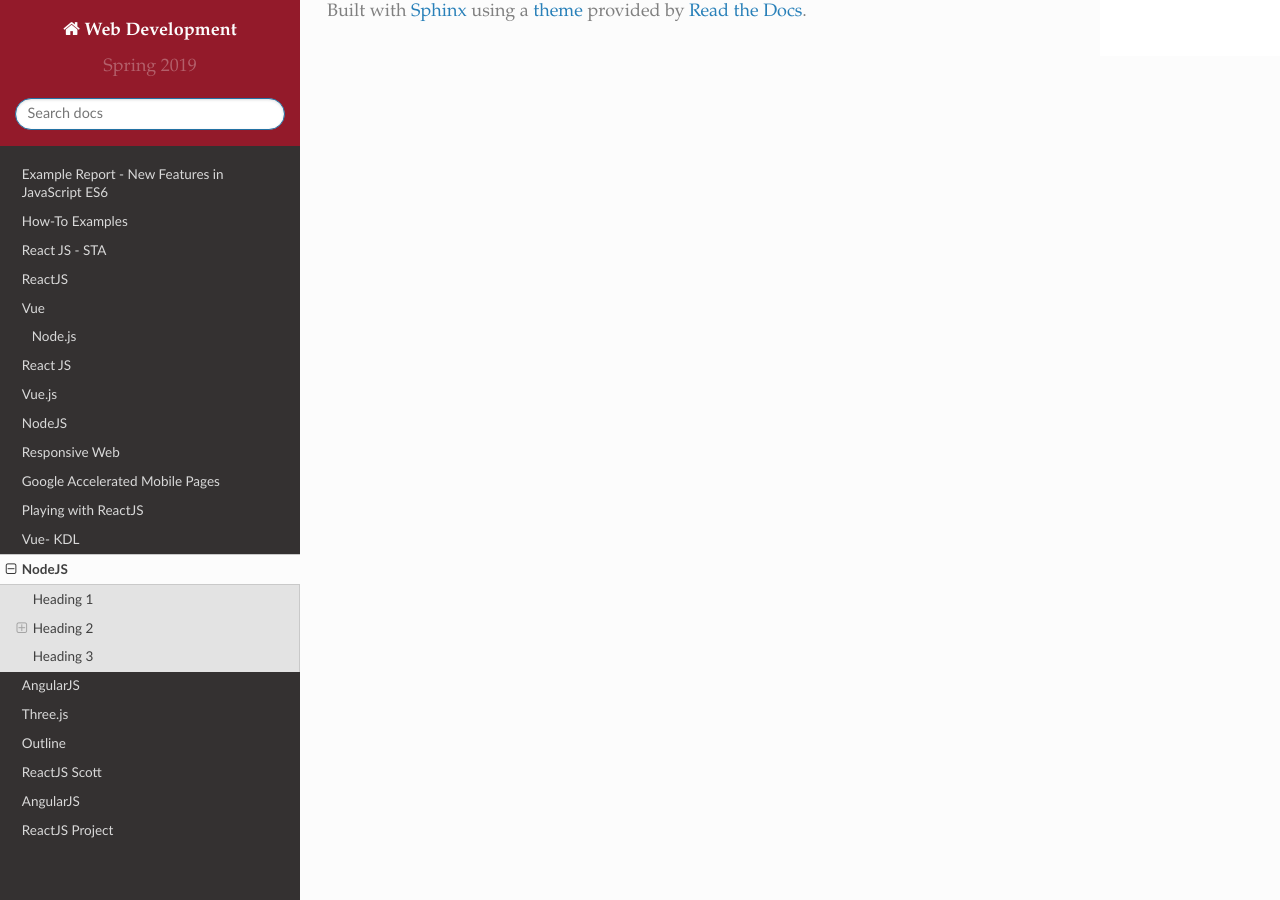
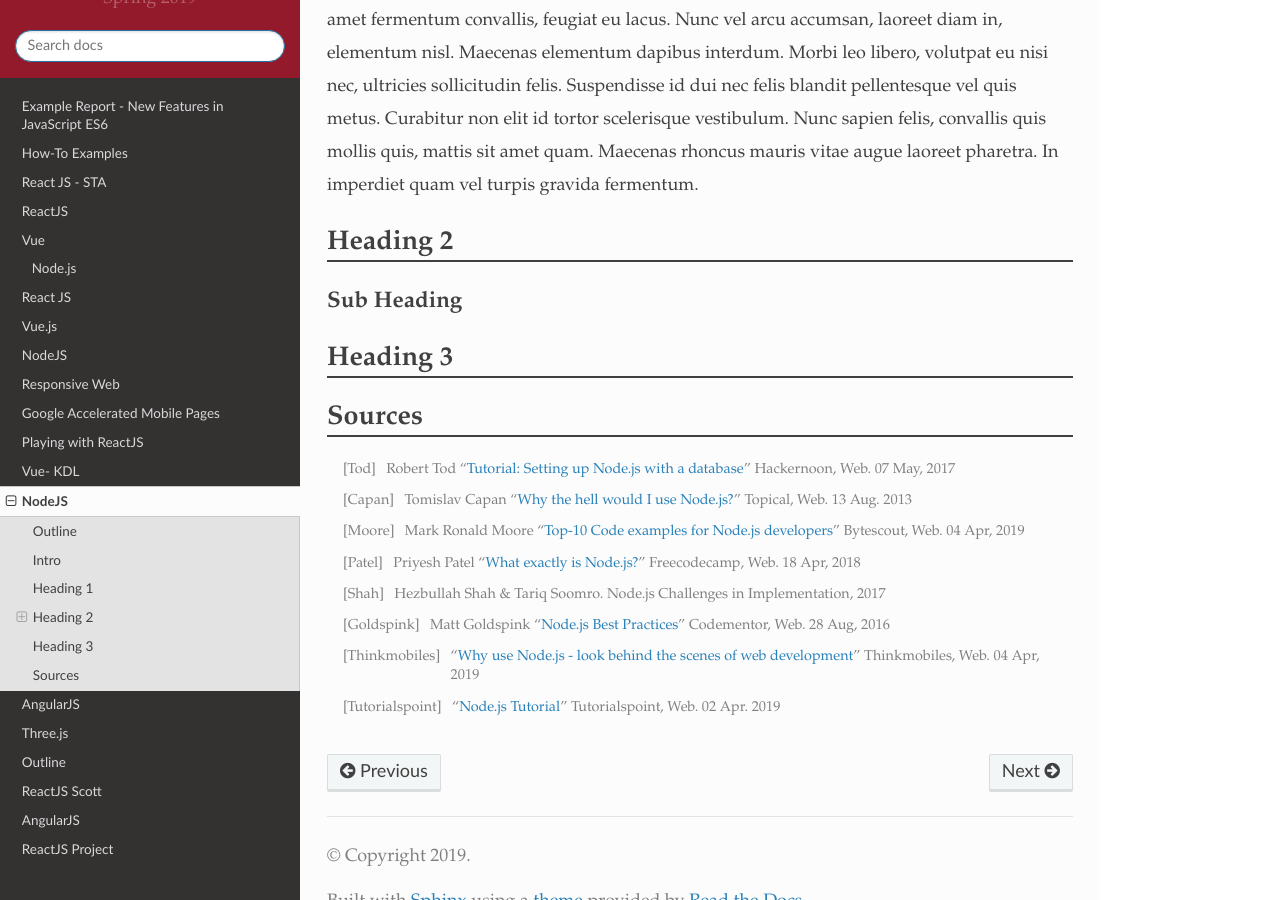
Before and after one commit to pvcraven/2019_spring_web_dev, a Sphinx documentation site: the page built from source/final/luangaphayvong/index.rst, in a window 1280 px wide and 900 px high, scrolled down 1055 px. Built offline with Sphinx 7.4.7 and the Read the Docs theme 2.0.0, drawn with Linux system fonts in a browser that asks for light colours; some of the changed text lies outside the part shown.

Commit message:
outline and citations

```diff
--- a/source/final/luangaphayvong/index.rst
+++ b/source/final/luangaphayvong/index.rst
@@ -1,6 +1,23 @@
 NodeJS
 ======
 
+Outline
+-------
+* Intro - What is NodeJS and how it works
+* History
+* Why NodeJS?
+* How to install?
+* Starting Node JS - making
+* Connecting NodeJS with MySQL
+* Event Loops
+* What companies use NodeJS
+* Adoption and Application
+* Common Practices of NodeJS
+* Advantages and disadvantages of NodeJS
+* Conclusion
+
+Intro
+-----
 Lorem ipsum dolor sit amet, consectetur adipiscing elit. Cras tristique, nunc
 id posuere accumsan, ante metus cursus massa, vitae ultrices urna neque in dolor.
 Aenean porttitor ornare quam. Aliquam pellentesque enim sem, id eleifend dolor
@@ -30,3 +47,14 @@
 
 Heading 3
 ---------
+
+Sources
+-------
+.. [Tod] Robert Tod "`Tutorial: Setting up Node.js with a database <https://hackernoon.com/setting-up-node-js-with-a-database-part-1-3f2461bdd77f>`_" Hackernoon, Web. 07 May, 2017
+.. [Capan] Tomislav Capan "`Why the hell would I use Node.js? <https://www.toptal.com/nodejs/why-the-hell-would-i-use-node-js>`_" Topical, Web. 13 Aug. 2013
+.. [Moore] Mark Ronald Moore "`Top-10 Code examples for Node.js developers <https://bytescout.com/blog/node-js-code-examples.html>`_" Bytescout, Web. 04 Apr, 2019
+.. [Patel] Priyesh Patel "`What exactly is Node.js? <https://medium.freecodecamp.org/what-exactly-is-node-js-ae36e97449f5>`_" Freecodecamp, Web. 18 Apr, 2018
+.. [Shah] Hezbullah Shah & Tariq Soomro. Node.js Challenges in Implementation, 2017
+.. [Goldspink] Matt Goldspink "`Node.js Best Practices <https://www.codementor.io/mattgoldspink/nodejs-best-practices-du1086jja>`_" Codementor, Web. 28 Aug, 2016
+.. [Thinkmobiles] "`Why use Node.js - look behind the scenes of web development <https://thinkmobiles.com/blog/why-use-nodejs/>`_" Thinkmobiles, Web. 04 Apr, 2019
+.. [Tutorialspoint] "`Node.js Tutorial <https://www.tutorialspoint.com/nodejs/>`_" Tutorialspoint, Web. 02 Apr. 2019
```
